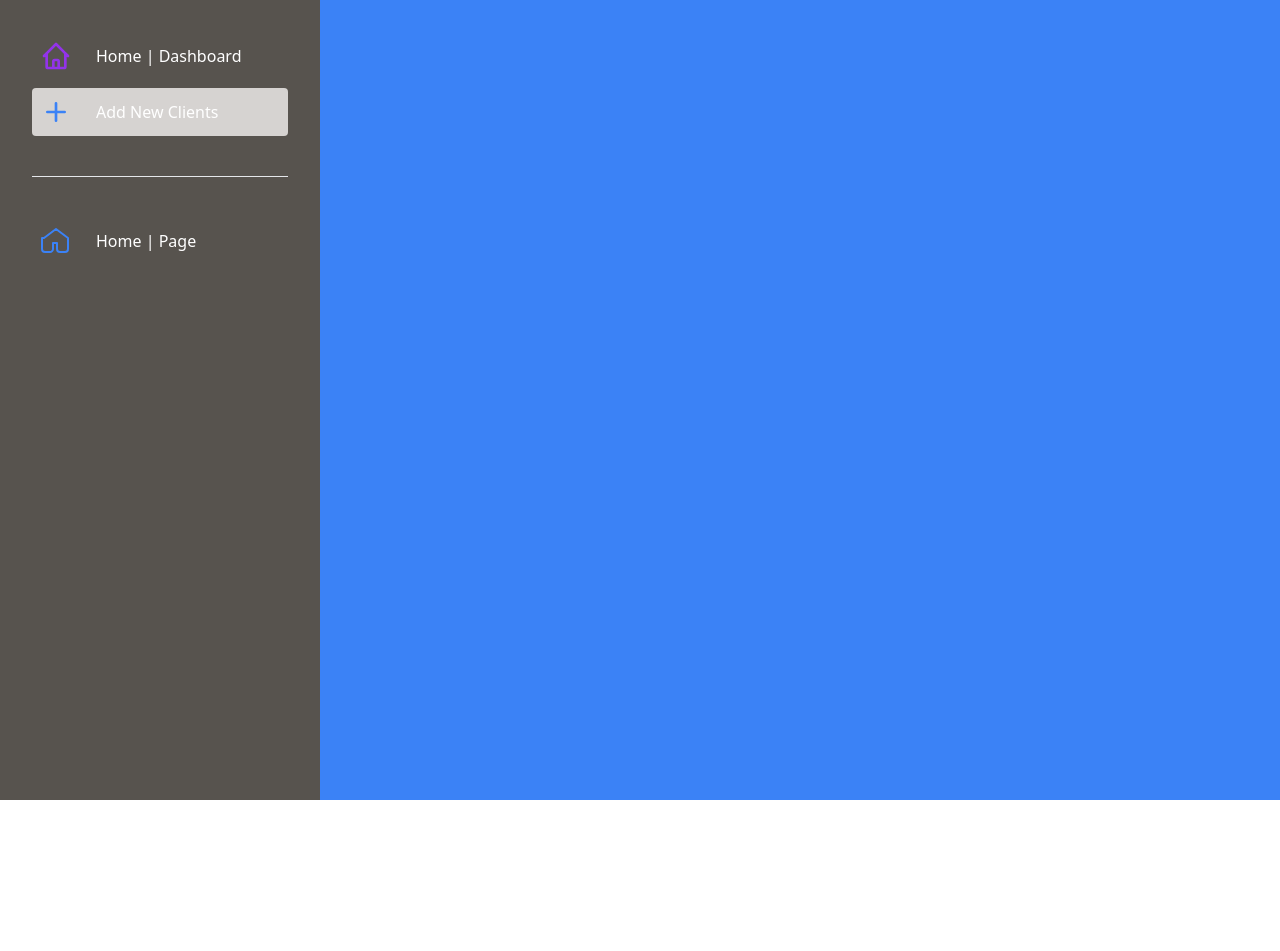
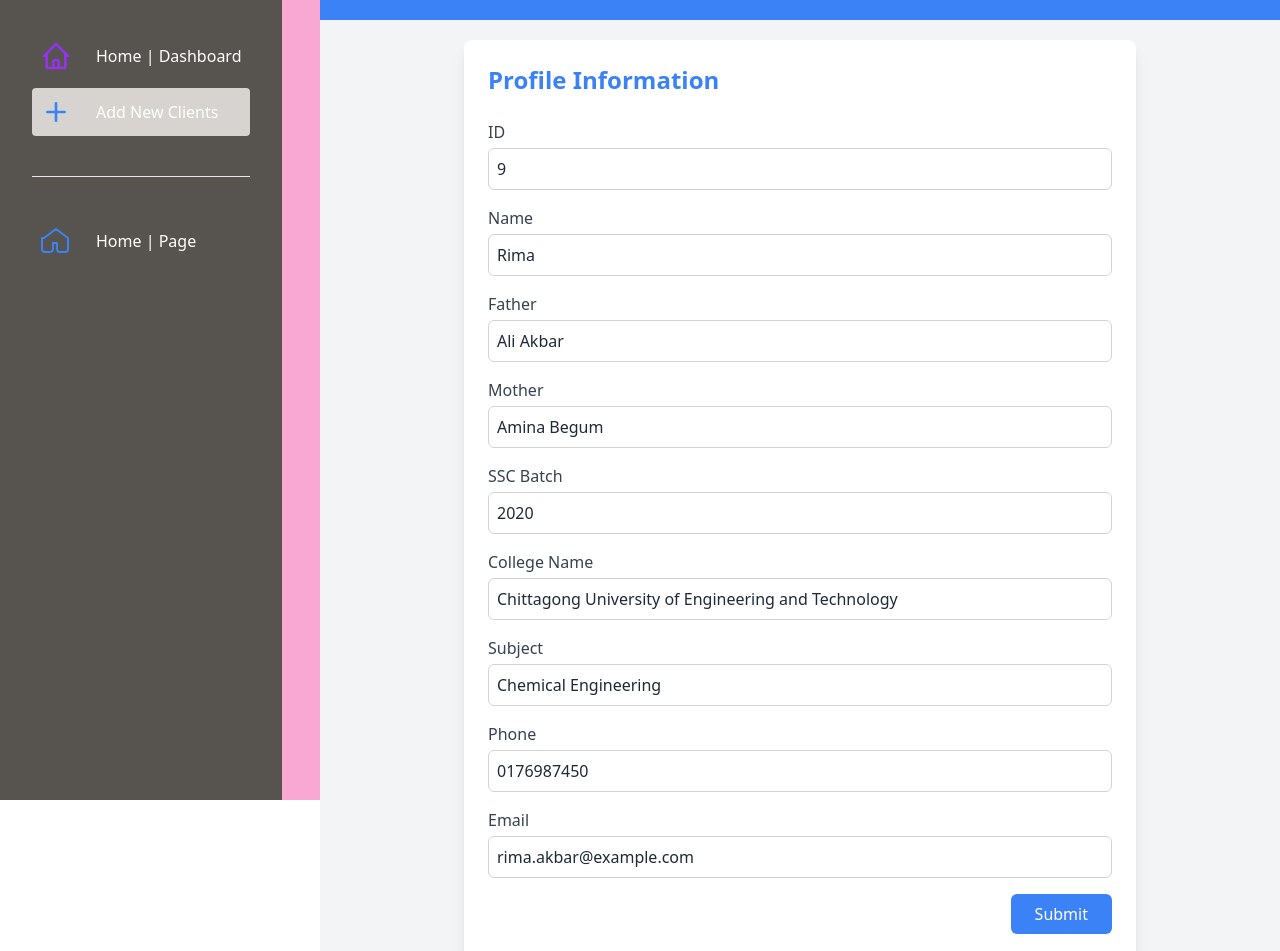
Before and after one commit to muhammadtamimworkplace/client-management-software, a React (Vite) app: page /dashboard in a window 1280 px wide. Shown: the top 951 px of the page. Before the commit the page ends 800 px from the top, so only its background shows below. Built offline with nearby package versions, Linux system fonts and the light colour scheme; no server answers.

Commit message:
add new clients profile info from added

```diff
--- /dev/null
+++ b/src/Dashboard/AddNewClients.jsx
@@ -0,0 +1,164 @@
+import React, { useState } from "react";
+
+const StylishForm = () => {
+    const [formData, setFormData] = useState({
+        ID: "9",
+        Name: "Rima",
+        Father: "Ali Akbar",
+        Mother: "Amina Begum",
+        SSC_Batch: "2020",
+        SSC_Completed_School_Name: "Sunshine Academy, Chittagong",
+        HSC_Batch: "2022",
+        College_Name: "Chittagong University of Engineering and Technology",
+        Subject: "Chemical Engineering",
+        Area_Name: "Chittagong, Bangladesh",
+        Service: "Process Engineer",
+        Service_Field: "Chemical Industry",
+        Date_of_Birth: "2001-06-20",
+        Phone: "0176987450",
+        Email: "rima.akbar@example.com",
+    });
+
+    const handleChange = (e) => {
+        const { name, value } = e.target;
+        setFormData({ ...formData, [name]: value });
+    };
+
+    const handleSubmit = (e) => {
+        e.preventDefault();
+        console.log("Form Data Submitted:", formData);
+    };
+
+    return (
+        <div className="flex items-center my-5 py-5 justify-center min-h-screen bg-gray-100">
+            <form
+                className="bg-white shadow-lg rounded-lg p-6 w-full max-w-2xl"
+                onSubmit={handleSubmit}
+            >
+                <h2 className="text-2xl font-bold mb-6 text-blue-500">
+                    Profile Information
+                </h2>
+
+                {/* ID */}
+                <div className="mb-4">
+                    <label className="block font-medium text-gray-700">ID</label>
+                    <input
+                        type="text"
+                        name="ID"
+                        value={formData.ID}
+                        onChange={handleChange}
+                        className="w-full mt-1 p-2 border border-gray-300 rounded-md focus:outline-none focus:ring focus:ring-blue-200"
+                    />
+                </div>
+
+                {/* Name */}
+                <div className="mb-4">
+                    <label className="block font-medium text-gray-700">Name</label>
+                    <input
+                        type="text"
+                        name="Name"
+                        value={formData.Name}
+                        onChange={handleChange}
+                        className="w-full mt-1 p-2 border border-gray-300 rounded-md focus:outline-none focus:ring focus:ring-blue-200"
+                    />
+                </div>
+
+                {/* Father's Name */}
+                <div className="mb-4">
+                    <label className="block font-medium text-gray-700">Father</label>
+                    <input
+                        type="text"
+                        name="Father"
+                        value={formData.Father}
+                        onChange={handleChange}
+                        className="w-full mt-1 p-2 border border-gray-300 rounded-md focus:outline-none focus:ring focus:ring-blue-200"
+                    />
+                </div>
+
+                {/* Mother's Name */}
+                <div className="mb-4">
+                    <label className="block font-medium text-gray-700">Mother</label>
+                    <input
+                        type="text"
+                        name="Mother"
+                        value={formData.Mother}
+                        onChange={handleChange}
+                        className="w-full mt-1 p-2 border border-gray-300 rounded-md focus:outline-none focus:ring focus:ring-blue-200"
+                    />
+                </div>
+
+                {/* SSC Batch */}
+                <div className="mb-4">
+                    <label className="block font-medium text-gray-700">SSC Batch</label>
+                    <input
+                        type="text"
+                        name="SSC_Batch"
+                        value={formData.SSC_Batch}
+                        onChange={handleChange}
+                        className="w-full mt-1 p-2 border border-gray-300 rounded-md focus:outline-none focus:ring focus:ring-blue-200"
+                    />
+                </div>
+
+                {/* College Name */}
+                <div className="mb-4">
+                    <label className="block font-medium text-gray-700">College Name</label>
+                    <input
+                        type="text"
+                        name="College_Name"
+                        value={formData.College_Name}
+                        onChange={handleChange}
+                        className="w-full mt-1 p-2 border border-gray-300 rounded-md focus:outline-none focus:ring focus:ring-blue-200"
+                    />
+                </div>
+
+                {/* Subject */}
+                <div className="mb-4">
+                    <label className="block font-medium text-gray-700">Subject</label>
+                    <input
+                        type="text"
+                        name="Subject"
+                        value={formData.Subject}
+                        onChange={handleChange}
+                        className="w-full mt-1 p-2 border border-gray-300 rounded-md focus:outline-none focus:ring focus:ring-blue-200"
+                    />
+                </div>
+
+                {/* Phone */}
+                <div className="mb-4">
+                    <label className="block font-medium text-gray-700">Phone</label>
+                    <input
+                        type="tel"
+                        name="Phone"
+                        value={formData.Phone}
+                        onChange={handleChange}
+                        className="w-full mt-1 p-2 border border-gray-300 rounded-md focus:outline-none focus:ring focus:ring-blue-200"
+                    />
+                </div>
+
+                {/* Email */}
+                <div className="mb-4">
+                    <label className="block font-medium text-gray-700">Email</label>
+                    <input
+                        type="email"
+                        name="Email"
+                        value={formData.Email}
+                        onChange={handleChange}
+                        className="w-full mt-1 p-2 border border-gray-300 rounded-md focus:outline-none focus:ring focus:ring-blue-200"
+                    />
+                </div>
+
+                {/* Submit Button */}
+                <div className="flex justify-end">
+                    <button
+                        type="submit"
+                        className="px-6 py-2 bg-blue-500 text-white rounded-md hover:bg-blue-600"
+                    >
+                        Submit
+                    </button>
+                </div>
+            </form>
+        </div>
+    );
+};
+
+export default StylishForm;
--- a/src/Dashboard/Dashboard.jsx
+++ b/src/Dashboard/Dashboard.jsx
@@ -1,11 +1,12 @@
 import React from 'react';
 import Nav from '../Home/Nav/Nav';
 import { Link } from 'react-router-dom';
+import AddNewClients from './AddNewClients';
 
 const Dashboard = () => {
     return (
         <div className='grid grid-cols-8 bg-pink-300 h-screen'>
-            <div className="bg-stone-600 p-8 col-span-2 ">
+            <div className="bg-stone-600 p-8 col-span-2 fixed h-full">
                 <div className=' hover:bg-stone-300 rounded p-2'>
                     <Link to={'/dashboard'} className=" rounded flex ">
                         <svg
@@ -61,8 +62,9 @@ const Dashboard = () => {
                     </Link>
                 </div>
             </div>
+            <div className='col-span-2'></div>
             <div className="bg-blue-500 h-full col-span-6">
-
+                <AddNewClients></AddNewClients>
             </div>
         </div>
     );
```
